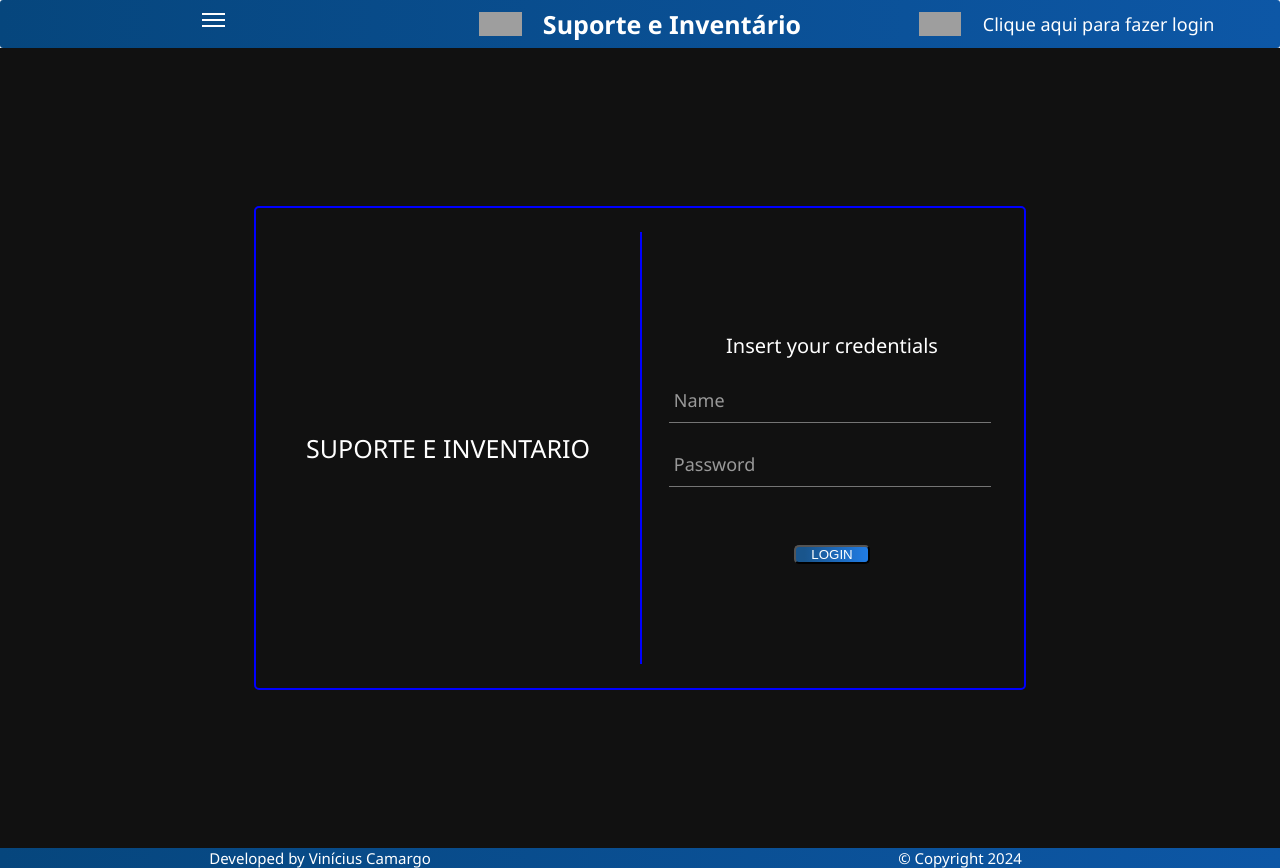
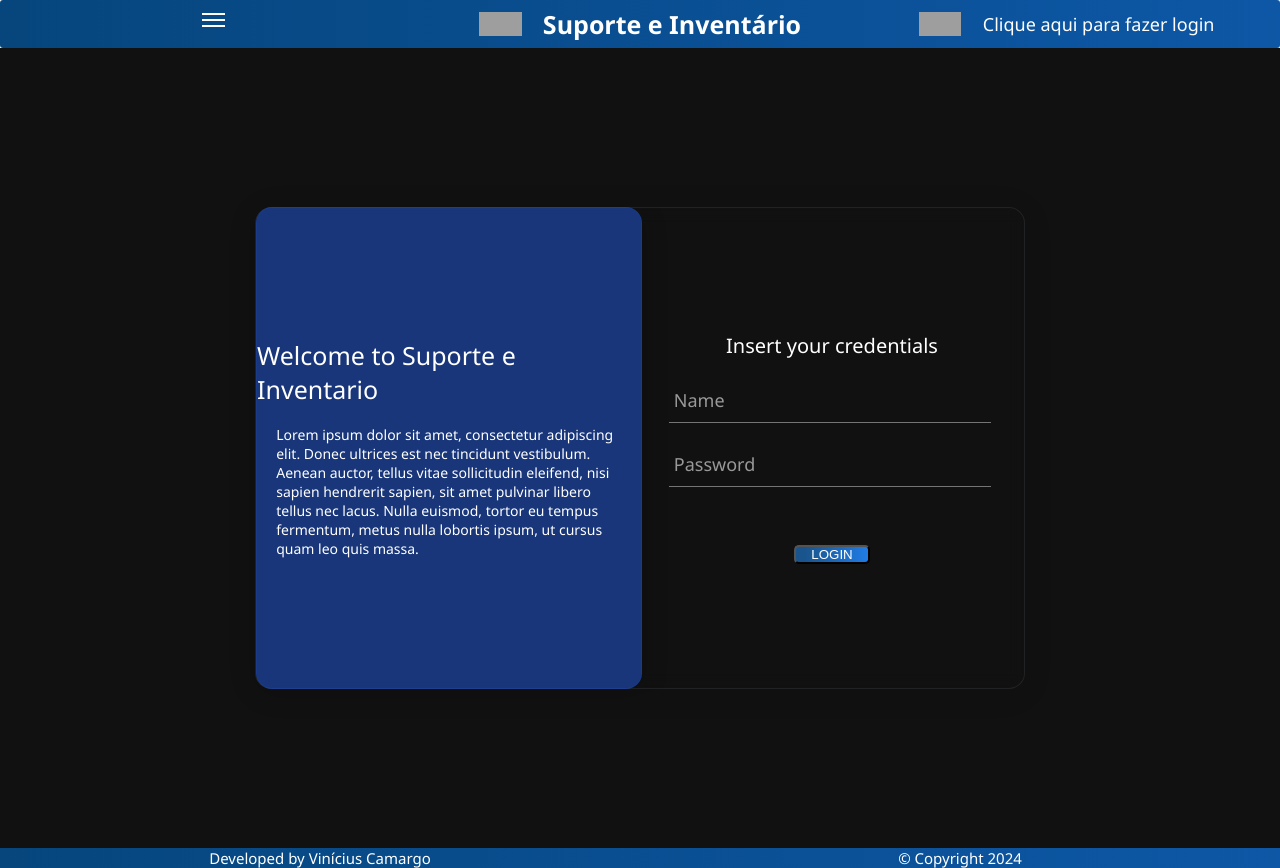
Before and after one commit to vinileardini/Suporte-e-inventario, an Angular app in the folder angular/suporte_inventario/: page /login in a window 1280 px wide. Built offline with nearby package versions, Linux system fonts and the light colour scheme; grey boxes are pictures that could not be loaded.

Commit message:
login page adjust

```diff
--- a/angular/suporte_inventario/src/app/login/login-page/login/login.component.css
+++ b/angular/suporte_inventario/src/app/login/login-page/login/login.component.css
@@ -11,7 +11,7 @@
 }
 
 .card-login{
-  border: 2px solid blue;
+
   height: 60%;
   max-height: 60%;
   min-height: 60%;
@@ -30,6 +30,12 @@
  align-items: center;
 
 
+  background: rgba(48, 49, 51, 0.03);
+  border-radius: 16px;
+  box-shadow: 0 4px 30px rgba(0, 0, 0, 0.1);
+  backdrop-filter: blur(8.7px);
+  -webkit-backdrop-filter: blur(8.7px);
+  border: 1px solid rgba(48, 49, 51, 0.58);
 }
 
 .card-login-area{
@@ -42,20 +48,26 @@
 .card-text{
   color: white;
   font-family: 'Segoe UI', Tahoma, Geneva, Verdana, sans-serif;
-  font-size: 25px;
   display: flex;
+  flex-direction: column;
+
   align-items: center;
   justify-content: center;
 
-  height: 90%;
-  min-height: 90%;
-  max-height: 90%;
+  height: 100%;
+  min-height: 100%;
+  max-height: 100%;
 
   width: 100%;
   min-width: 100%;
   max-width: 100%;
 
-  border-right: 2px solid blue;
+  background: rgba(29, 73, 174, 0.67);
+  border-radius: 16px;
+  box-shadow: 0 4px 30px rgba(0, 0, 0, 0.1);
+  backdrop-filter: blur(8.7px);
+  -webkit-backdrop-filter: blur(8.7px);
+  border: 1px solid rgba(29, 73, 174, 0.31);
 }
 
 .text-login{
@@ -64,6 +76,28 @@
   font-size: 20px;
 
   margin-bottom: 5%;
+
+}
+
+.principal-text{
+  color: white;
+  font-size: 25px;
+  margin-bottom: 5%;
+}
+
+.subtext{
+  color: white;
+  font-size: 14px;
+
+  display: flex;
+  align-items: center;
+  justify-content: center;
+  margin-left: 5%;
+  margin-right: 5%;
+
+  width: 90%;
+  min-width: 90%;
+  max-width: 90%;
 
 
 }
--- a/angular/suporte_inventario/src/app/login/login-page/login/login.component.html
+++ b/angular/suporte_inventario/src/app/login/login-page/login/login.component.html
@@ -4,7 +4,10 @@
 
   <div class="card-login">
     <div class="card-text">
-      <p>SUPORTE E INVENTARIO</p>
+      <p class="principal-text">Welcome to Suporte e Inventario</p>
+
+      <p class="subtext">Lorem ipsum dolor sit amet, consectetur adipiscing elit. Donec ultrices est nec tincidunt vestibulum.</p>
+      <p class="subtext"> Aenean auctor, tellus vitae sollicitudin eleifend, nisi sapien hendrerit sapien, sit amet pulvinar libero tellus nec lacus. Nulla euismod, tortor eu tempus fermentum, metus nulla lobortis ipsum, ut cursus quam leo quis massa.</p>
     </div>
     <div class="card-login-area">
 
```
